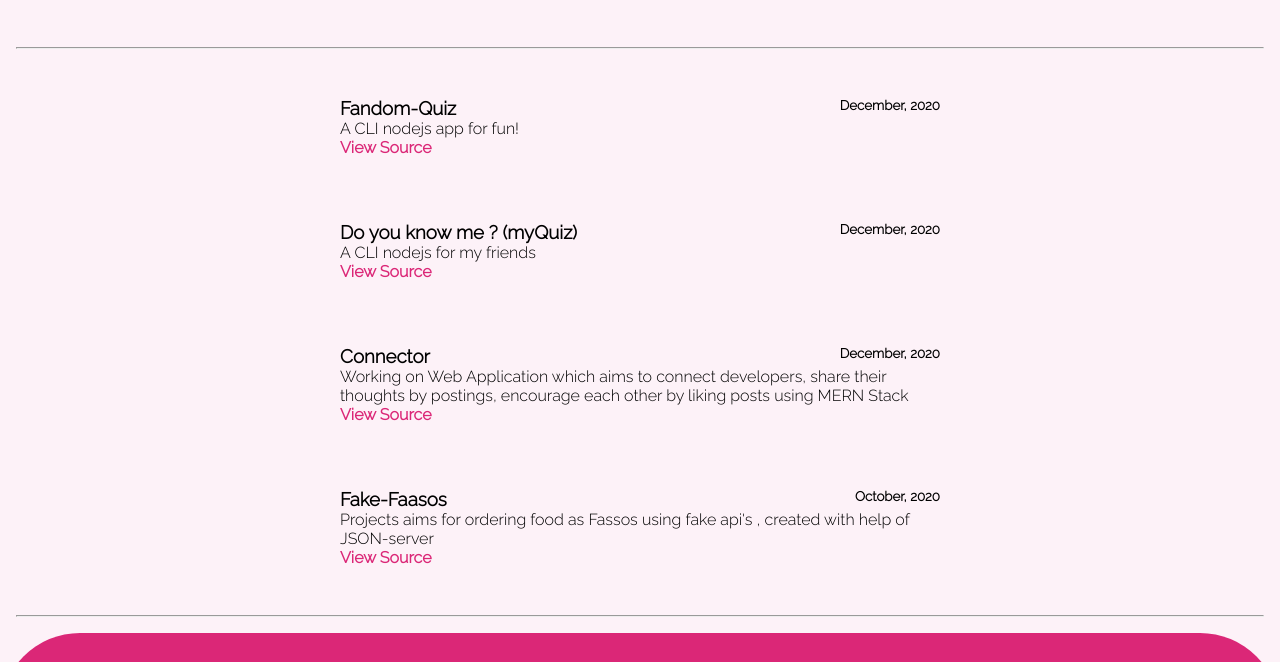
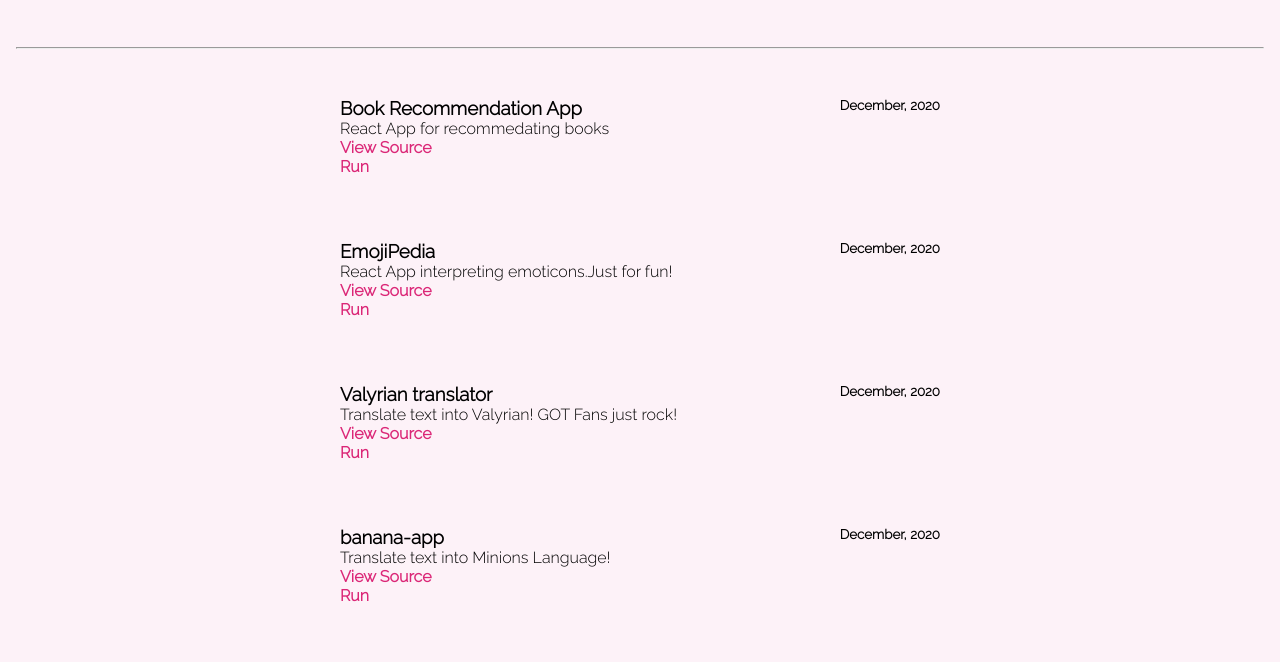
Before and after one commit to payalkherajani/myPortfolio, a website: page project.html in a window 1280 px wide. Shown: the part 410-1072 px from the top of the page. Drawn offline with Linux system fonts and the light colour scheme.

Commit message:
Updated-projects&Blogs

```diff
--- a/project.html
+++ b/project.html
@@ -38,15 +38,59 @@
                 <li>
                     <article class="showcase-list container container-center ">
                         <div class="project-details">
+                            <h1>Book Recommendation App</h1>
+                            <small><strong>December, 2020</strong></small>
+                        </div>
+                        <p>React App for recommedating books</p>
+                        <a class="link-primary" target="_blank" href="https://github.com/payalkherajani/BookRecommendation">View Source</a>
+                        <a class="run-code" target="_blank" href="https://bookrecommendation.netlify.app/">Run</a>
+                    </article>
+                </li>
+                <li>
+                    <article class="showcase-list container container-center ">
+                        <div class="project-details">
+                            <h1>EmojiPedia</h1>
+                            <small><strong>December, 2020</strong></small>
+                        </div>
+                        <p>React App interpreting emoticons.Just for fun!</p>
+                        <a class="link-primary" target="_blank" href="https://github.com/payalkherajani/emojipedia">View Source</a>
+                        <a class="run-code" target="_blank" href="https://payalemojipedia.netlify.app/">Run</a>
+                    </article>
+                </li>
+                <li>
+                    <article class="showcase-list container container-center ">
+                        <div class="project-details">
+                            <h1>Valyrian translator</h1>
+                            <small><strong>December, 2020</strong></small>
+                        </div>
+                        <p>Translate text into Valyrian! GOT Fans just rock!</p>
+                        <a class="link-primary" target="_blank" href="https://github.com/payalkherajani/ValyrianTranslator">View Source</a>
+                        <a class="run-code" target="_blank" href="https://valriyantranslator.netlify.app/">Run</a>
+                    </article>
+                </li>
+                <li>
+                    <article class="showcase-list container container-center ">
+                        <div class="project-details">
+                            <h1>banana-app</h1>
+                            <small><strong>December, 2020</strong></small>
+                        </div>
+                        <p>Translate text into Minions Language!</p>
+                        <a class="link-primary" target="_blank" href="https://github.com/payalkherajani/banana-app">View Source</a>
+                        <a class="run-code" target="_blank" href="https://payalkherajani-banana-app.netlify.app/">Run</a>
+                    </article>
+                </li>
+                <li>
+                    <article class="showcase-list container container-center ">
+                        <div class="project-details">
                             <h1>Fandom-Quiz</h1>
                             <small><strong>December, 2020</strong></small>
                         </div>
                         <p>A CLI nodejs app for fun!</p>
-                        <a class="link-primary" href="https://github.com/payalkherajani/FandomQuiz">View Source</a>
+                        <a class="link-primary" target="_blank" href="https://github.com/payalkherajani/FandomQuiz">View Source</a>
+                        <a class="run-code" target="_blank" href="https://repl.it/@PayalKherajani/weektwo-1?embed=1&output=1#index.js">Run</a>
+
                     </article>
                 </li>
-
-
                 <li>
                     <article class="showcase-list container container-center ">
                         <div class="project-details">
@@ -55,35 +99,9 @@
                         </div>
 
                         <p>A CLI nodejs for my friends </p>
-                        <a class="link-primary" href="https://github.com/payalkherajani/myQuiz">View Source</a>
-                    </article>
-                </li>
+                        <a class="link-primary" target="_blank" href="https://github.com/payalkherajani/myQuiz">View Source</a>
+                        <a class="run-code" target="_blank" href="https://repl.it/@PayalKherajani/weekone?embed=1&output=1#index.js">Run</a>
 
-
-                <li>
-                    <article class="showcase-list container container-center ">
-                        <div class="project-details">
-                            <h1>Connector</h1>
-                            <small><strong>December, 2020</strong></small>
-                        </div>
-
-                        <p>Working on Web Application which aims to connect developers,
-                            share their thoughts by postings, encourage each other by liking
-                            posts using MERN Stack</p>
-                        <a class="link-primary" href="https://github.com/payalkherajani/Connector">View Source</a>
-                    </article>
-                </li>
-
-                <li>
-                    <article class="showcase-list container container-center ">
-                        <div class="project-details">
-                            <h1>Fake-Faasos</h1>
-                            <small><strong>October, 2020</strong></small>
-                        </div>
-
-                        <p>Projects aims for ordering food as Fassos using fake api's , created
-                            with help of JSON-server</p>
-                        <a class="link link-primary" href="https://github.com/payalkherajani/Fake-Faasos">View Source</a>
                     </article>
                 </li>
              </ul>
--- a/style.css
+++ b/style.css
@@ -188,3 +188,9 @@ th {
   text-align: left;
   padding: 8px;
 }
+
+.run-code {
+  display: block;
+  color: var(--primary-color);
+  font-weight: 900;
+}
```
Also changed, not shown: blog1.html (+0 -1 lines), blogs.html (+2 -2 lines).
